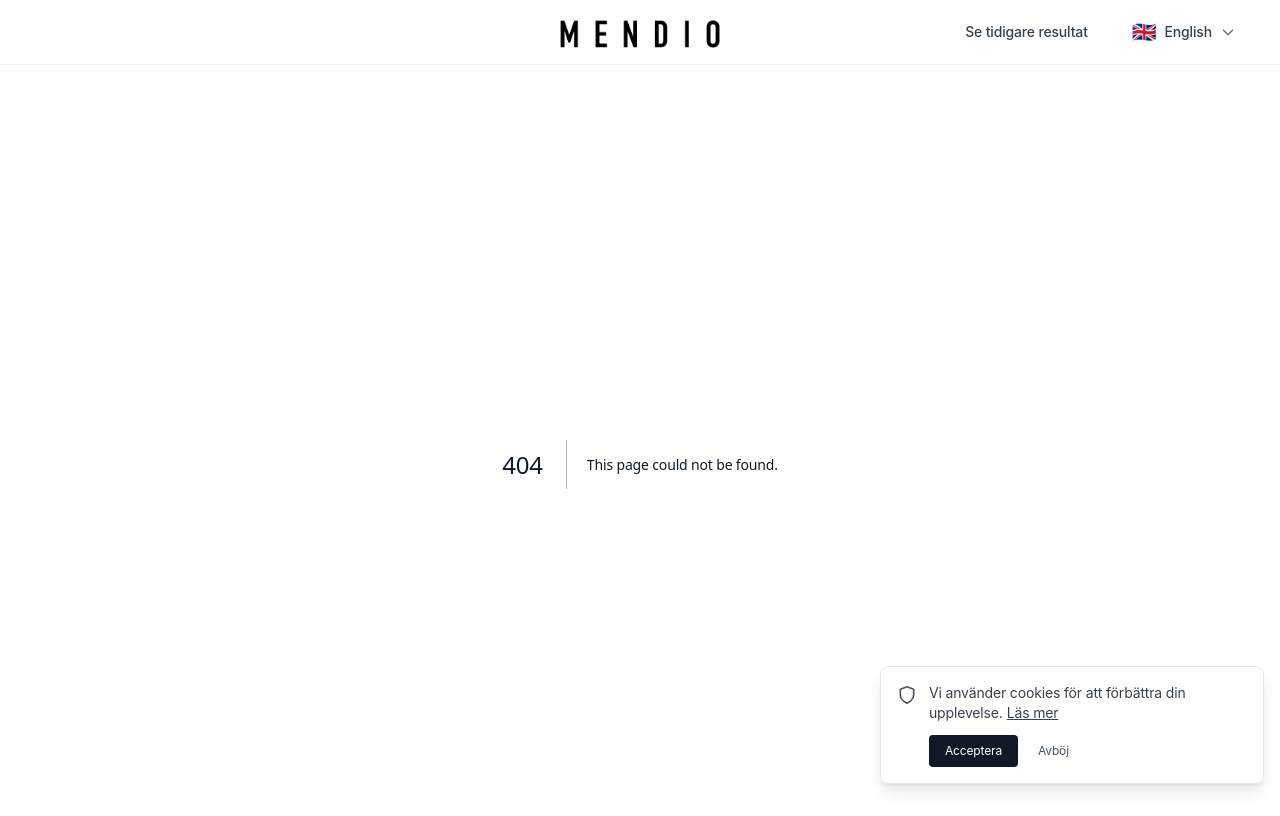
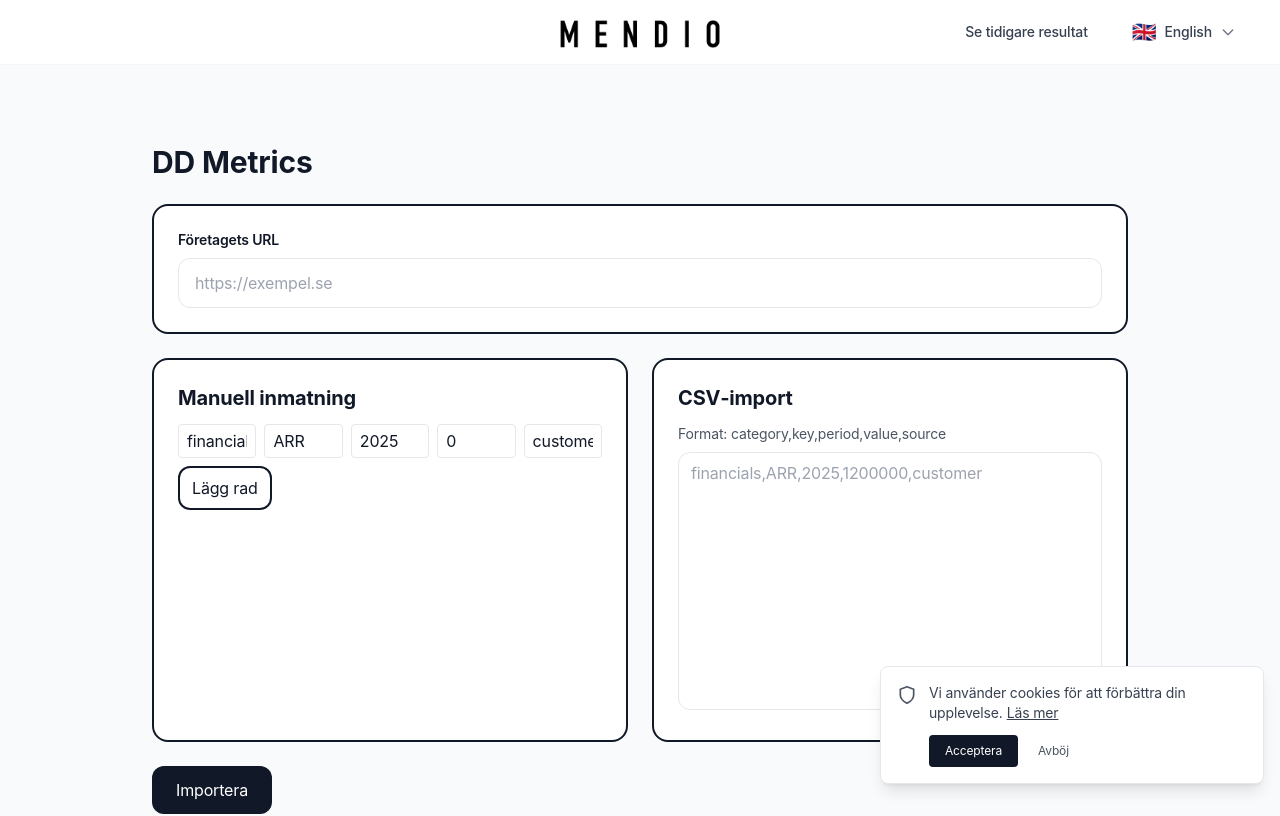
Before and after one commit to chgenberg/optero, a Next.js app: page /dd/metrics in a window 1280 px wide. Before the commit this address had no page. Shown: the top 816 px of the page. Built offline with nearby package versions, Linux system fonts and the light colour scheme.

Commit message:
feat(dd): company upsert, metrics import API, KPI UI with CSV import

```diff
--- /dev/null
+++ b/app/api/dd/company/upsert/route.ts
@@ -0,0 +1,19 @@
+import { NextRequest, NextResponse } from "next/server";
+import prisma from "@/lib/prisma";
+
+export const dynamic = "force-dynamic";
+
+export async function POST(req: NextRequest) {
+  try {
+    const { url, name } = await req.json();
+    if (!url) return NextResponse.json({ error: 'url required' }, { status: 400 });
+    const saved = await prisma.dDCompany.upsert({
+      where: { url },
+      create: { url, name: name || null },
+      update: { name: name || null }
+    });
+    return NextResponse.json({ company: saved });
+  } catch (e: any) {
+    return NextResponse.json({ error: 'dd_company_upsert_failed' }, { status: 500 });
+  }
+}
--- /dev/null
+++ b/app/api/dd/metrics/import/route.ts
@@ -0,0 +1,26 @@
+import { NextRequest, NextResponse } from "next/server";
+import prisma from "@/lib/prisma";
+
+export const dynamic = "force-dynamic";
+
+export async function POST(req: NextRequest) {
+  try {
+    const { url, items } = await req.json();
+    if (!url || !Array.isArray(items)) return NextResponse.json({ error: 'invalid' }, { status: 400 });
+    const company = await prisma.dDCompany.findUnique({ where: { url } });
+    if (!company) return NextResponse.json({ error: 'company_not_found' }, { status: 404 });
+    const data = items.map((m: any) => ({
+      companyId: company.id,
+      category: String(m.category || ''),
+      key: String(m.key || ''),
+      period: String(m.period || ''),
+      value: Number(m.value || 0),
+      source: String(m.source || 'file')
+    })).filter((x: any) => x.category && x.key && x.period && !isNaN(x.value));
+    if (!data.length) return NextResponse.json({ imported: 0 });
+    await prisma.dDMetric.createMany({ data, skipDuplicates: false });
+    return NextResponse.json({ imported: data.length });
+  } catch (e: any) {
+    return NextResponse.json({ error: 'dd_metrics_import_failed' }, { status: 500 });
+  }
+}
--- /dev/null
+++ b/app/dd/metrics/page.tsx
@@ -0,0 +1,61 @@
+"use client";
+
+import { useState } from "react";
+
+type Row = { category: string; key: string; period: string; value: string; source: string };
+
+export default function DD_Metrics() {
+  const [url, setUrl] = useState("");
+  const [rows, setRows] = useState<Row[]>([{ category: "financials", key: "ARR", period: "2025", value: "0", source: "customer" }]);
+  const parseCSV = (text: string) => {
+    const lines = text.split(/\r?\n/).filter(Boolean);
+    const out: Row[] = [];
+    for (const line of lines) {
+      const [category, key, period, value, source] = line.split(",").map(s => s.trim());
+      if (category && key && period && value) out.push({ category, key, period, value, source: source || 'file' });
+    }
+    setRows(out.length ? out : rows);
+  };
+  const importData = async () => {
+    const items = rows.map(r => ({ ...r, value: parseFloat(r.value) }));
+    const res = await fetch('/api/dd/metrics/import', { method: 'POST', headers: { 'Content-Type': 'application/json' }, body: JSON.stringify({ url, items }) });
+    const data = await res.json();
+    alert(`Importerade: ${data.imported || 0}`);
+  };
+  return (
+    <div className="min-h-screen bg-gray-50 text-gray-900">
+      <div className="max-w-5xl mx-auto p-6 pt-20 pb-20">
+        <h1 className="text-3xl font-bold mb-6">DD Metrics</h1>
+        <div className="bg-white border-2 border-gray-900 rounded-2xl p-6 mb-6">
+          <label className="block text-sm font-semibold mb-2">Företagets URL</label>
+          <input value={url} onChange={(e) => setUrl(e.target.value)} placeholder="https://exempel.se" className="w-full border border-gray-200 rounded-xl px-4 py-3" />
+        </div>
+        <div className="grid md:grid-cols-2 gap-6">
+          <div className="bg-white border-2 border-gray-900 rounded-2xl p-6">
+            <h2 className="text-xl font-bold mb-3">Manuell inmatning</h2>
+            <div className="space-y-2">
+              {rows.map((r, i) => (
+                <div key={i} className="grid grid-cols-5 gap-2">
+                  <input value={r.category} onChange={(e) => { const a=[...rows]; a[i].category=e.target.value; setRows(a); }} className="border rounded px-2 py-1" />
+                  <input value={r.key} onChange={(e) => { const a=[...rows]; a[i].key=e.target.value; setRows(a); }} className="border rounded px-2 py-1" />
+                  <input value={r.period} onChange={(e) => { const a=[...rows]; a[i].period=e.target.value; setRows(a); }} className="border rounded px-2 py-1" />
+                  <input value={r.value} onChange={(e) => { const a=[...rows]; a[i].value=e.target.value; setRows(a); }} className="border rounded px-2 py-1" />
+                  <input value={r.source} onChange={(e) => { const a=[...rows]; a[i].source=e.target.value; setRows(a); }} className="border rounded px-2 py-1" />
+                </div>
+              ))}
+              <button onClick={() => setRows([...rows, { category: "", key: "", period: "", value: "", source: "customer" }])} className="px-3 py-2 bg-white border-2 border-gray-900 rounded-xl">Lägg rad</button>
+            </div>
+          </div>
+          <div className="bg-white border-2 border-gray-900 rounded-2xl p-6">
+            <h2 className="text-xl font-bold mb-3">CSV‑import</h2>
+            <p className="text-sm text-gray-600 mb-2">Format: category,key,period,value,source</p>
+            <textarea onChange={(e) => parseCSV(e.target.value)} rows={10} className="w-full border rounded-xl px-3 py-2" placeholder={`financials,ARR,2025,1200000,customer`}></textarea>
+          </div>
+        </div>
+        <div className="mt-6">
+          <button onClick={importData} className="px-6 py-3 bg-gray-900 text-white rounded-xl">Importera</button>
+        </div>
+      </div>
+    </div>
+  );
+}
```
Also changed, not shown: 1 other file (tests, documents, lock files or other folders).
